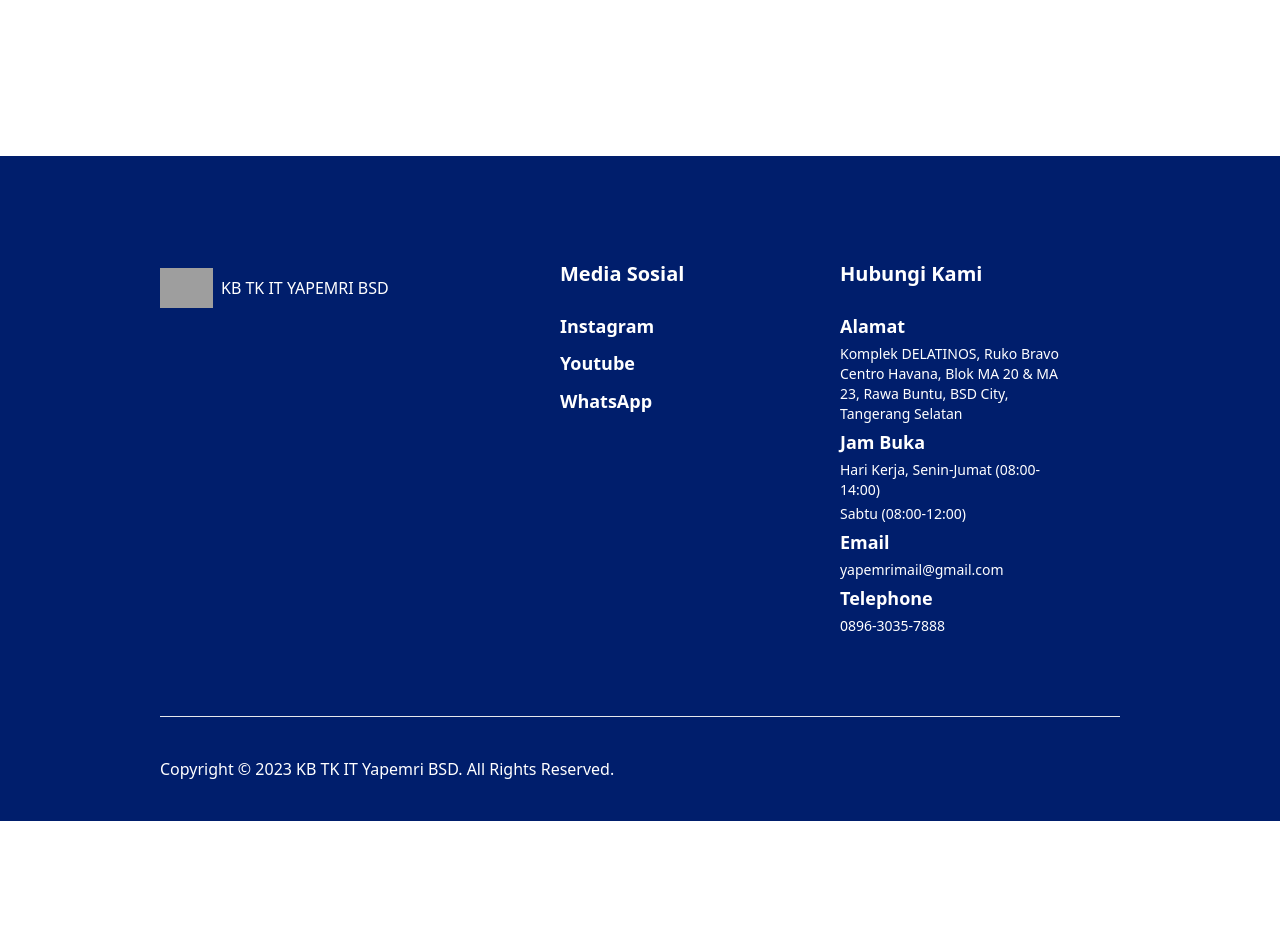
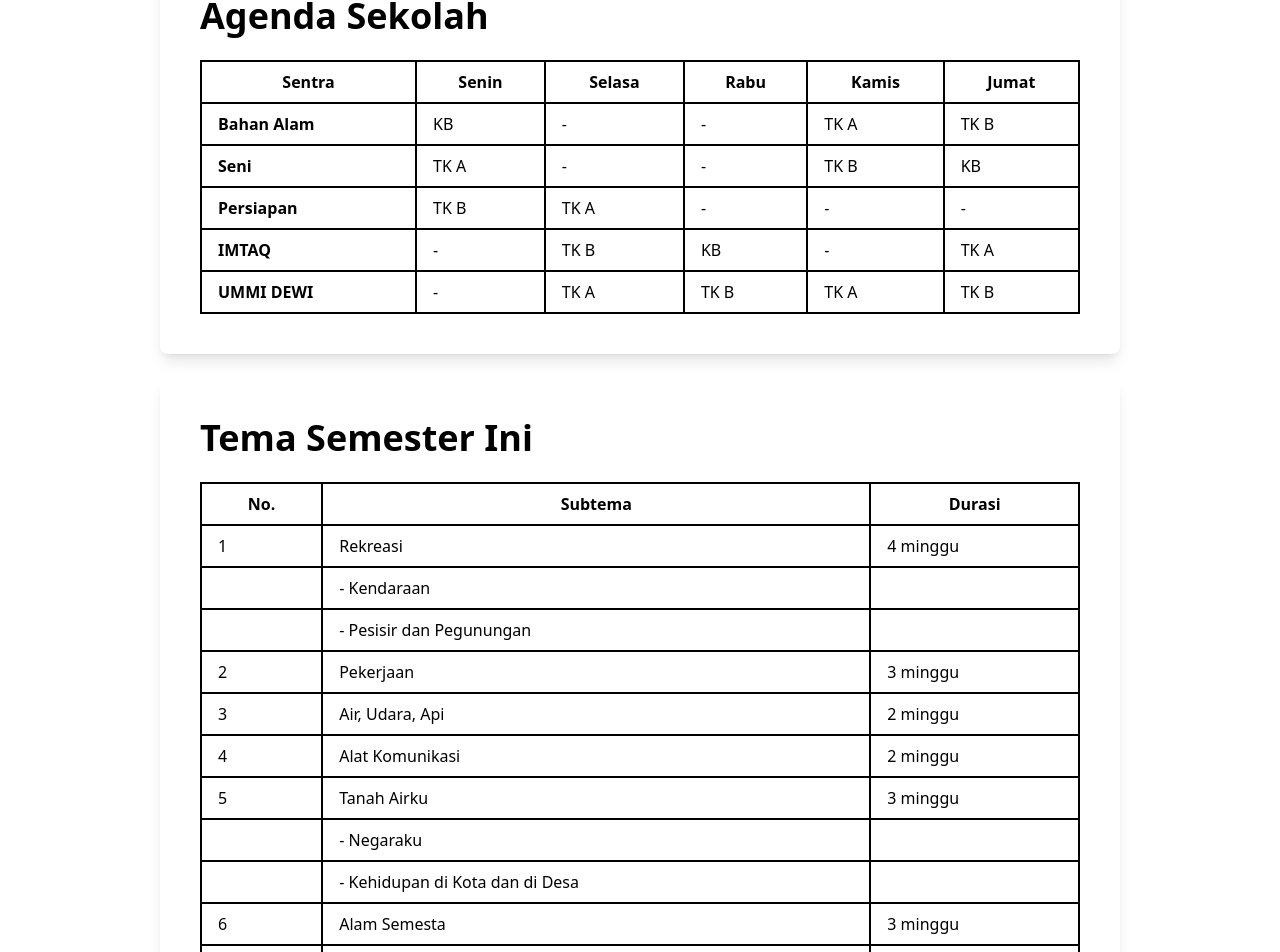
Before and after one commit to KB-TK-IT-Yapemri-BSD/draft-website, a Next.js app: page /berita-terbaru/berita-sekolah in a window 1280 px wide. Shown: the part 734-1686 px from the top of the page. Before the commit the page ends 1555 px from the top, so only its background shows below. Built offline with nearby package versions, Linux system fonts and the light colour scheme; no server answers; grey boxes are pictures that could not be loaded.

Commit message:
adding berita sekolah

```diff
--- a/src/app/(main)/berita-terbaru/berita-sekolah/page.tsx
+++ b/src/app/(main)/berita-terbaru/berita-sekolah/page.tsx
@@ -40,10 +40,269 @@ export default function BeritaSekolah() {
 							</ol>
 						</nav>
 					</div>
-					<div className="w-full py-20 border-solid border-black">
-						<h1 className="text-4xl text-center font-semibold">
-							Masih dalam proses pembuatan...
-						</h1>
+					<div className="w-full py-20 space-y-6">
+						<div className="card p-10 relative overflow-x-scroll">
+							<h1 className="text-4xl font-bold mb-6">
+								Agenda Sekolah
+							</h1>
+							<table className="table-auto w-full overflow-x-scroll">
+								<thead>
+									<tr>
+										<th className="border-2 border-black px-4 py-2">
+											Sentra
+										</th>
+										<th className="border-2 border-black px-4 py-2">
+											Senin
+										</th>
+										<th className="border-2 border-black px-4 py-2">
+											Selasa
+										</th>
+										<th className="border-2 border-black px-4 py-2">
+											Rabu
+										</th>
+										<th className="border-2 border-black px-4 py-2">
+											Kamis
+										</th>
+										<th className="border-2 border-black px-4 py-2">
+											Jumat
+										</th>
+									</tr>
+								</thead>
+								<tbody>
+									<tr>
+										<td className="border-2 border-black px-4 py-2 font-bold">
+											Bahan Alam
+										</td>
+										<td className="border-2 border-black px-4 py-2">
+											KB
+										</td>
+										<td className="border-2 border-black px-4 py-2">
+											-
+										</td>
+										<td className="border-2 border-black px-4 py-2">
+											-
+										</td>
+										<td className="border-2 border-black px-4 py-2">
+											TK A
+										</td>
+										<td className="border-2 border-black px-4 py-2">
+											TK B
+										</td>
+									</tr>
+									<tr>
+										<td className="border-2 border-black px-4 py-2 font-bold">
+											Seni
+										</td>
+										<td className="border-2 border-black px-4 py-2">
+											TK A
+										</td>
+										<td className="border-2 border-black px-4 py-2">
+											-
+										</td>
+										<td className="border-2 border-black px-4 py-2">
+											-
+										</td>
+										<td className="border-2 border-black px-4 py-2">
+											TK B
+										</td>
+										<td className="border-2 border-black px-4 py-2">
+											KB
+										</td>
+									</tr>
+									<tr>
+										<td className="border-2 border-black px-4 py-2 font-bold">
+											Persiapan
+										</td>
+										<td className="border-2 border-black px-4 py-2">
+											TK B
+										</td>
+										<td className="border-2 border-black px-4 py-2">
+											TK A
+										</td>
+										<td className="border-2 border-black px-4 py-2">
+											-
+										</td>
+										<td className="border-2 border-black px-4 py-2">
+											-
+										</td>
+										<td className="border-2 border-black px-4 py-2">
+											-
+										</td>
+									</tr>
+									<tr>
+										<td className="border-2 border-black px-4 py-2 font-bold">
+											IMTAQ
+										</td>
+										<td className="border-2 border-black px-4 py-2">
+											-
+										</td>
+										<td className="border-2 border-black px-4 py-2">
+											TK B
+										</td>
+										<td className="border-2 border-black px-4 py-2">
+											KB
+										</td>
+										<td className="border-2 border-black px-4 py-2">
+											-
+										</td>
+										<td className="border-2 border-black px-4 py-2">
+											TK A
+										</td>
+									</tr>
+									<tr>
+										<td className="border-2 border-black px-4 py-2 font-bold">
+											UMMI DEWI
+										</td>
+										<td className="border-2 border-black px-4 py-2">
+											-
+										</td>
+										<td className="border-2 border-black px-4 py-2">
+											TK A
+										</td>
+										<td className="border-2 border-black px-4 py-2">
+											TK B
+										</td>
+										<td className="border-2 border-black px-4 py-2">
+											TK A
+										</td>
+										<td className="border-2 border-black px-4 py-2">
+											TK B
+										</td>
+									</tr>
+								</tbody>
+							</table>
+						</div>
+
+						<div className="card p-10">
+							<h1 className="text-4xl font-bold mb-6">
+								Tema Semester Ini
+							</h1>
+							<table className="table-auto w-full">
+								<thead>
+									<tr>
+										<th className="border-2 border-black px-4 py-2">
+											No.
+										</th>
+										<th className="border-2 border-black px-4 py-2">
+											Subtema
+										</th>
+										<th className="border-2 border-black px-4 py-2">
+											Durasi
+										</th>
+									</tr>
+								</thead>
+								<tbody>
+									<tr>
+										<td className="border-2 border-black px-4 py-2">
+											1
+										</td>
+										<td className="border-2 border-black px-4 py-2">
+											Rekreasi
+										</td>
+										<td className="border-2 border-black px-4 py-2">
+											4 minggu
+										</td>
+									</tr>
+									<tr>
+										<td className="border-2 border-black px-4 py-2"></td>
+										<td className="border-2 border-black px-4 py-2">
+											- Kendaraan
+										</td>
+										<td className="border-2 border-black px-4 py-2"></td>
+									</tr>
+									<tr>
+										<td className="border-2 border-black px-4 py-2"></td>
+										<td className="border-2 border-black px-4 py-2">
+											- Pesisir dan Pegunungan
+										</td>
+										<td className="border-2 border-black px-4 py-2"></td>
+									</tr>
+									<tr>
+										<td className="border-2 border-black px-4 py-2">
+											2
+										</td>
+										<td className="border-2 border-black px-4 py-2">
+											Pekerjaan
+										</td>
+										<td className="border-2 border-black px-4 py-2">
+											3 minggu
+										</td>
+									</tr>
+									<tr>
+										<td className="border-2 border-black px-4 py-2">
+											3
+										</td>
+										<td className="border-2 border-black px-4 py-2">
+											Air, Udara, Api
+										</td>
+										<td className="border-2 border-black px-4 py-2">
+											2 minggu
+										</td>
+									</tr>
+									<tr>
+										<td className="border-2 border-black px-4 py-2">
+											4
+										</td>
+										<td className="border-2 border-black px-4 py-2">
+											Alat Komunikasi
+										</td>
+										<td className="border-2 border-black px-4 py-2">
+											2 minggu
+										</td>
+									</tr>
+									<tr>
+										<td className="border-2 border-black px-4 py-2">
+											5
+										</td>
+										<td className="border-2 border-black px-4 py-2">
+											Tanah Airku
+										</td>
+										<td className="border-2 border-black px-4 py-2">
+											3 minggu
+										</td>
+									</tr>
+									<tr>
+										<td className="border-2 border-black px-4 py-2"></td>
+										<td className="border-2 border-black px-4 py-2">
+											- Negaraku
+										</td>
+										<td className="border-2 border-black px-4 py-2"></td>
+									</tr>
+									<tr>
+										<td className="border-2 border-black px-4 py-2"></td>
+										<td className="border-2 border-black px-4 py-2">
+											- Kehidupan di Kota dan di Desa
+										</td>
+										<td className="border-2 border-black px-4 py-2"></td>
+									</tr>
+									<tr>
+										<td className="border-2 border-black px-4 py-2">
+											6
+										</td>
+										<td className="border-2 border-black px-4 py-2">
+											Alam Semesta
+										</td>
+										<td className="border-2 border-black px-4 py-2">
+											3 minggu
+										</td>
+									</tr>
+									<tr>
+										<td className="border-2 border-black px-4 py-2"></td>
+										<td className="border-2 border-black px-4 py-2">
+											- Matahari, Bulan, Bintang, Bumi
+										</td>
+										<td className="border-2 border-black px-4 py-2"></td>
+									</tr>
+									<tr>
+										<td className="border-2 border-black px-4 py-2"></td>
+										<td className="border-2 border-black px-4 py-2">
+											- Gejala Alam
+										</td>
+										<td className="border-2 border-black px-4 py-2"></td>
+									</tr>
+								</tbody>
+							</table>
+						</div>
 					</div>
 				</div>
 			</div>
```
